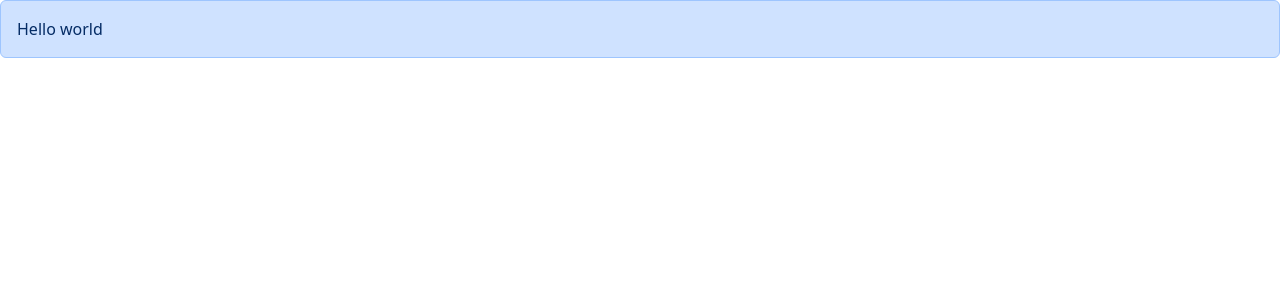
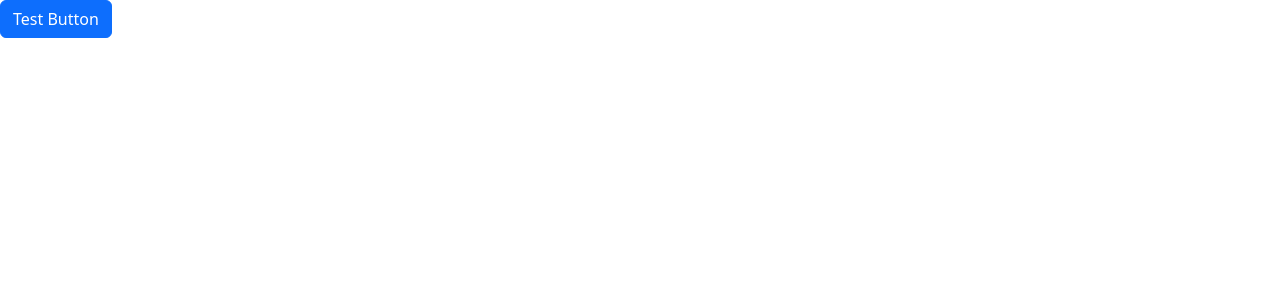
Before and after one commit to Simangaliso-Njabulo/react-app, a React (Vite) app: page / in a window 1280 px wide. Shown: the top 300 px of the page. Built offline with nearby package versions, Linux system fonts and the light colour scheme.

Commit message:
Add Button

```diff
--- a/src/App.tsx
+++ b/src/App.tsx
@@ -1,11 +1,9 @@
-import Alert from "./components/Alert";
+import Button from "./components/Button";
 
 function App() {
   return (
     <div>
-      <Alert>
-        Hello <span>world</span>
-      </Alert>
+      <Button onClick={() => console.log("Clicked")}>Test Button</Button>
     </div>
   );
 }
--- /dev/null
+++ b/src/components/Button.tsx
@@ -0,0 +1,23 @@
+interface Props {
+  children: string;
+  color?:
+    | "primary"
+    | "secondary"
+    | "success"
+    | "danger"
+    | "warning"
+    | "info"
+    | "light"
+    | "dark";
+  onClick: () => void;
+}
+
+const Button = ({ children, onClick, color = "primary" }: Props) => {
+  return (
+    <button className={"btn btn-" + color} onClick={onClick}>
+      {children}
+    </button>
+  );
+};
+
+export default Button;
```
